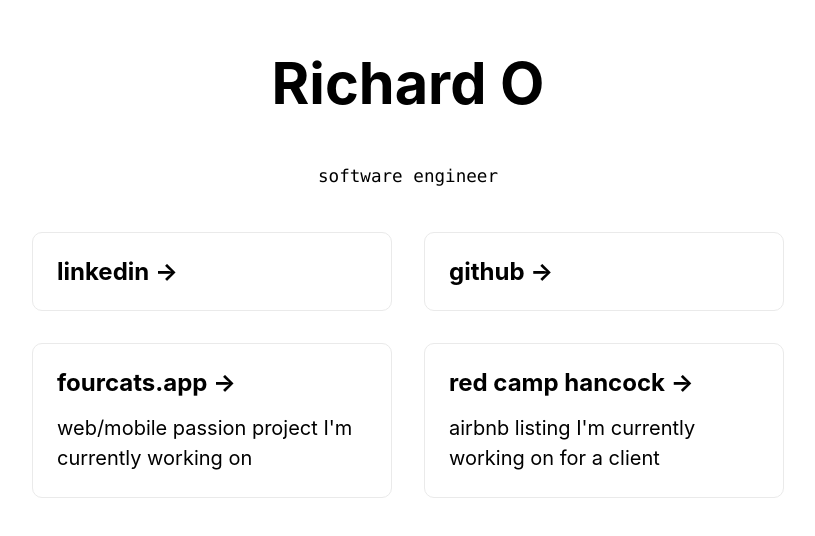
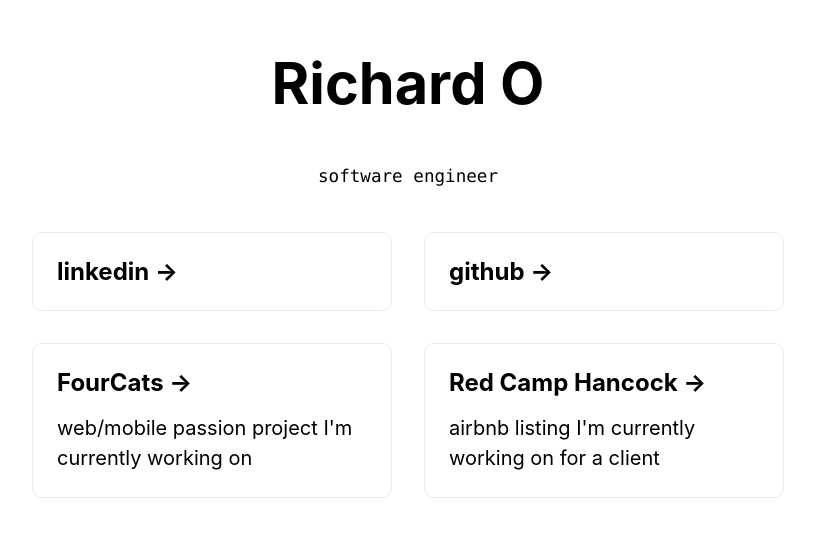
Before and after one commit to orichh/portfolio, a Next.js app: page / in a window 1280 px wide. Shown: the part 118-654 px from the top of the page, without its empty margins (232-1047 px from the left). Built offline with nearby package versions, Linux system fonts and the light colour scheme.

Commit message:
update formatting

```diff
--- a/pages/index.js
+++ b/pages/index.js
@@ -29,12 +29,12 @@ export default function Home() {
           </a>
 
           <a href="https://fourcats.app" className={styles.card}>
-            <h3>fourcats.app &rarr;</h3>
+            <h3>FourCats &rarr;</h3>
             <p>web/mobile passion project I'm currently working on</p>
           </a>
 
           <a href="https://red-camp-hancock.vercel.app" className={styles.card}>
-            <h3>red camp hancock &rarr;</h3>
+            <h3>Red Camp Hancock &rarr;</h3>
             <p>airbnb listing I'm currently working on for a client</p>
           </a>
         </div>
```
